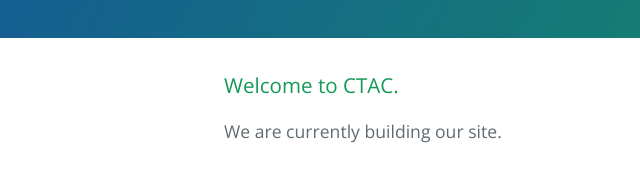
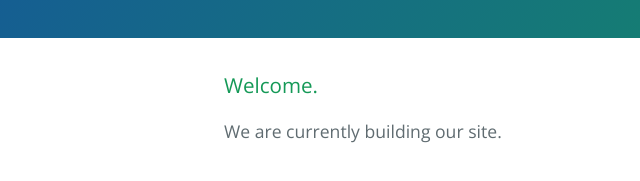
Before and after one commit to vajradog/himalayanculture, a plain HTML site: page index.html in a window 1280 px wide. Shown: the part 279-460 px from the top of the page, 0-640 px from the left. Drawn offline with nearby package versions, Linux system fonts and the light colour scheme.

Commit message:
Update index.html

```diff
--- a/index.html
+++ b/index.html
@@ -2,7 +2,7 @@
 <html lang="en-us">
   <head>
     <meta charset="UTF-8">
-    <title>The Conservancy for Trans Himalayan Art &amp; Culture by vajradog</title>
+    <title>The Conservancy for Trans Himalayan Art &amp; Culture</title>
     <meta name="viewport" content="width=device-width, initial-scale=1">
     <link rel="stylesheet" type="text/css" href="stylesheets/normalize.css" media="screen">
     <link href='http://fonts.googleapis.com/css?family=Open+Sans:400,700' rel='stylesheet' type='text/css'>
@@ -17,7 +17,7 @@
 
     <section class="main-content">
       <h3>
-<a id="welcome-to-ctac" class="anchor" href="#welcome-to-ctac" aria-hidden="true"><span class="octicon octicon-link"></span></a>Welcome to CTAC.</h3>
+<a id="welcome-to-ctac" class="anchor" href="#welcome-to-ctac" aria-hidden="true"><span class="octicon octicon-link"></span></a>Welcome.</h3>
 
 <p>We are currently building our site.</p>
 
```
